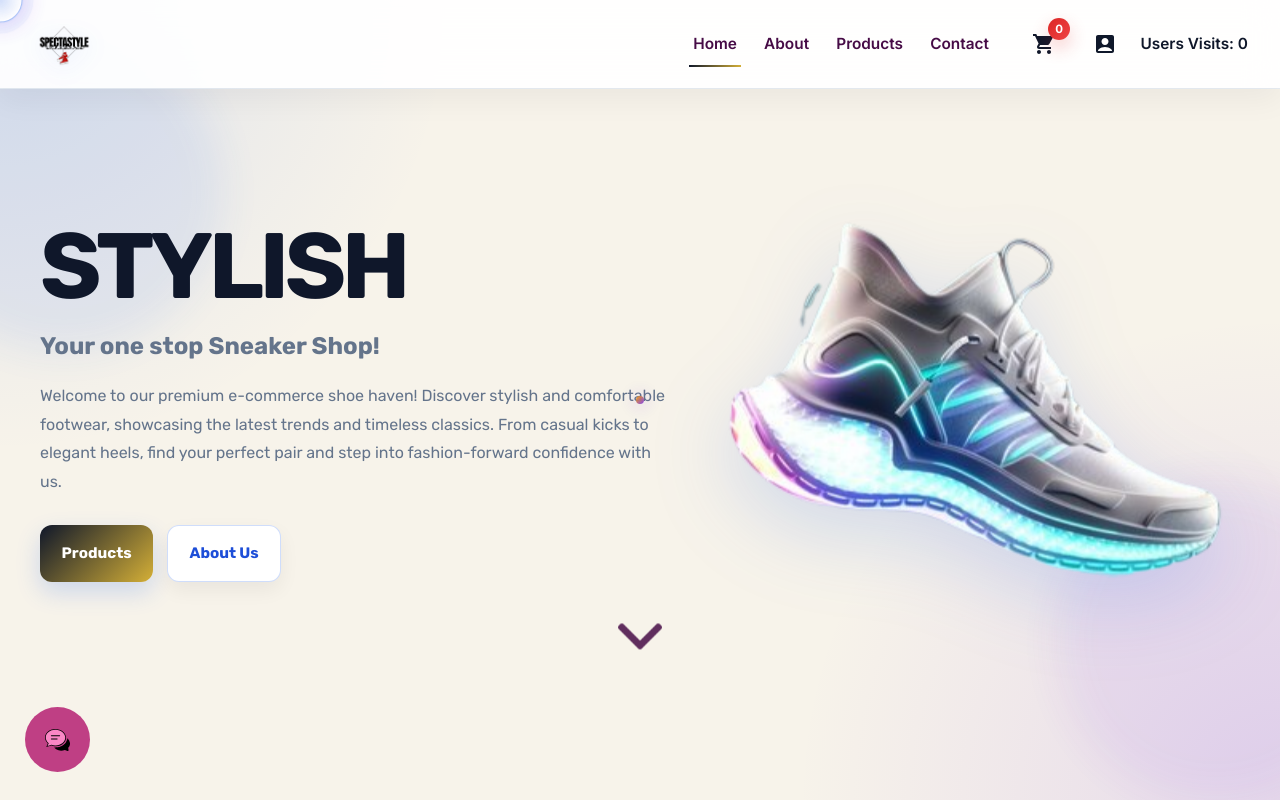
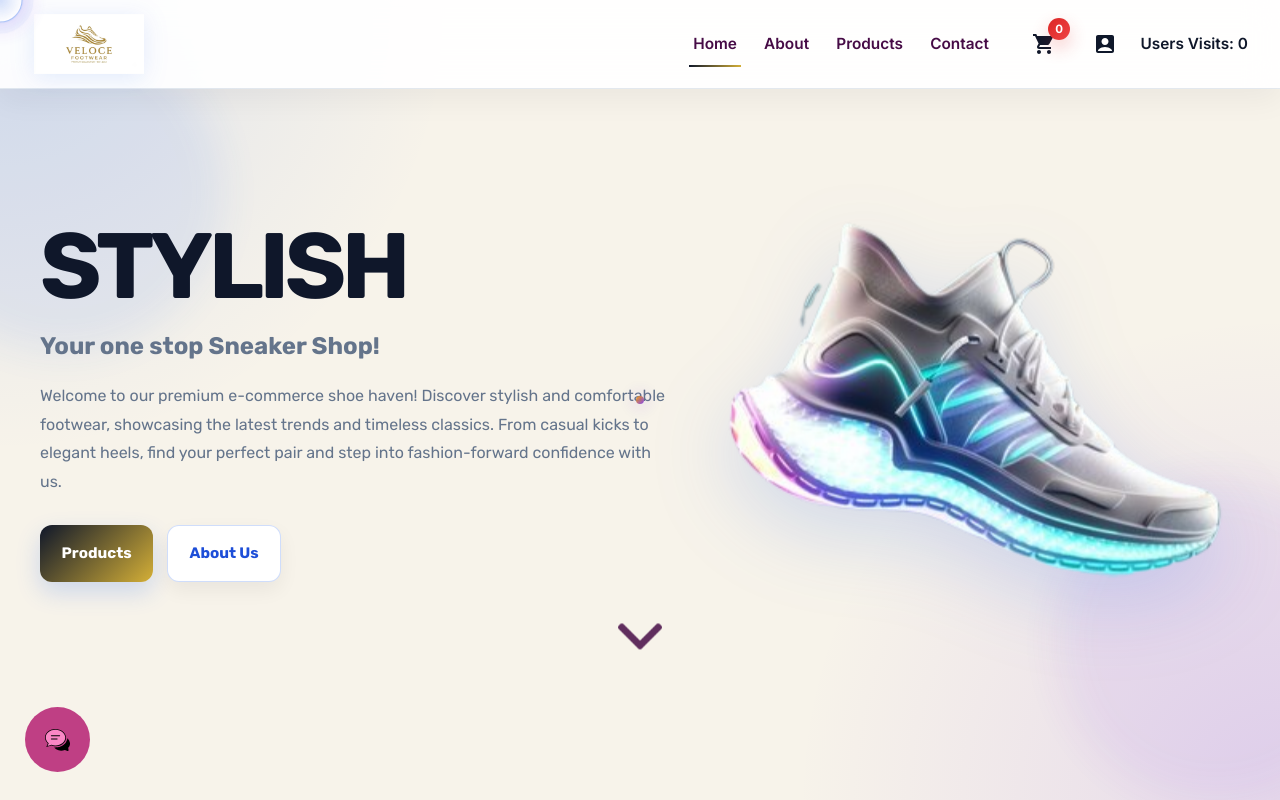
Before and after one commit to soham3210-tech/snk-shoe-, a React app in the folder frontend/: page / in a window 1280 px wide. Shown: the top 800 px of the page. Built offline with nearby package versions, Linux system fonts and the light colour scheme; no server answers; the HTML template or start-up script is replaced by a standard one; a web font is replaced by a local one.

Commit message:
fix the logo

```diff
--- a/frontend/src/Components/Navbar.jsx
+++ b/frontend/src/Components/Navbar.jsx
@@ -9,6 +9,7 @@ import VisitCount from "./VisitCount";
 import Logo from './assests/Logo.png';
 import Logo1 from './assests/Logo1.png';
 import Logo2 from './assests/Logo2.png';
+import logo4 from './assests/logo4.png';
 import React, { useContext } from 'react';
 import { useCart } from './CartContext'
 const Navbar = () => {
@@ -30,7 +31,7 @@ const Navbar = () => {
         <div className={`main-component ${menuOpen ? "menu-open show" : ""}`}>
           <div className="head-main" onClick={goHome}>
             {/* my image of logo is in components folder */}
-            <img src={Logo2} alt="logo" className="logo" />
+            <img src={logo4} alt="logo" className="logo" />
 
           </div>
           <div className="routes">
```
